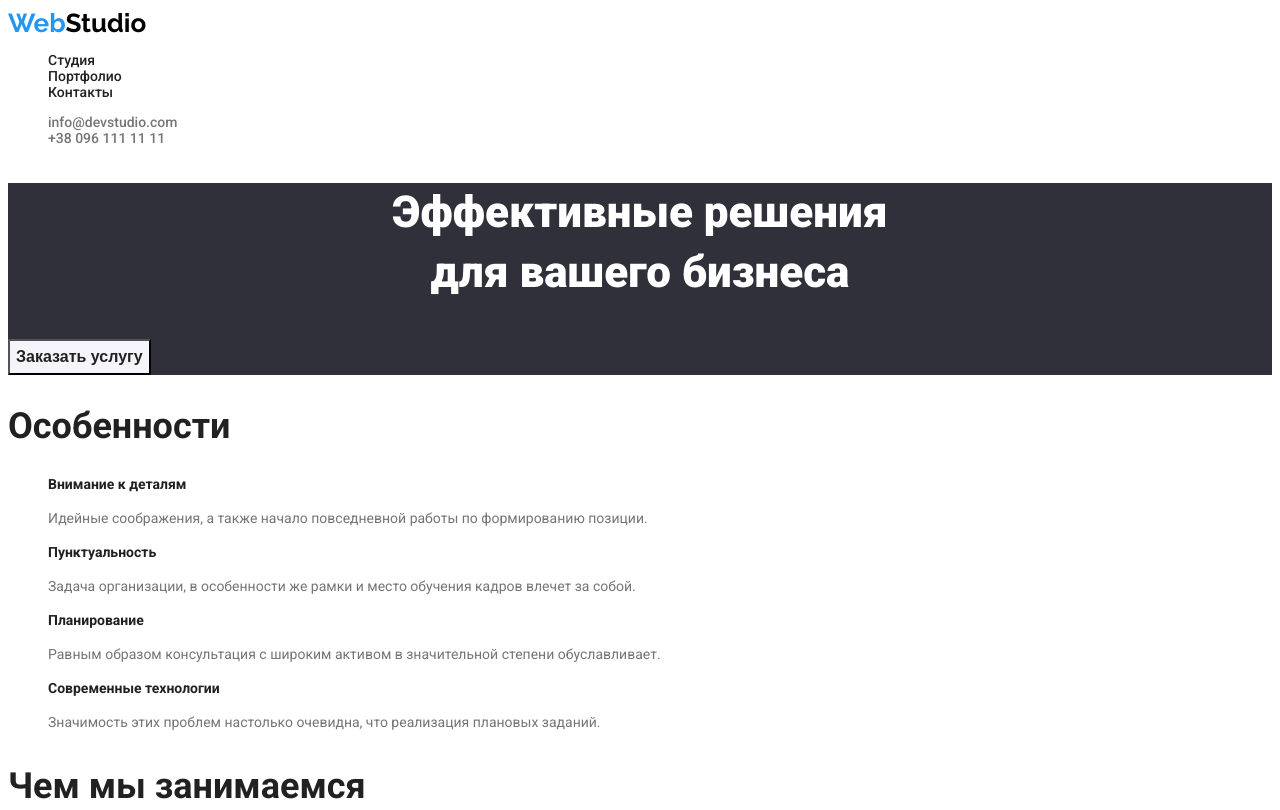
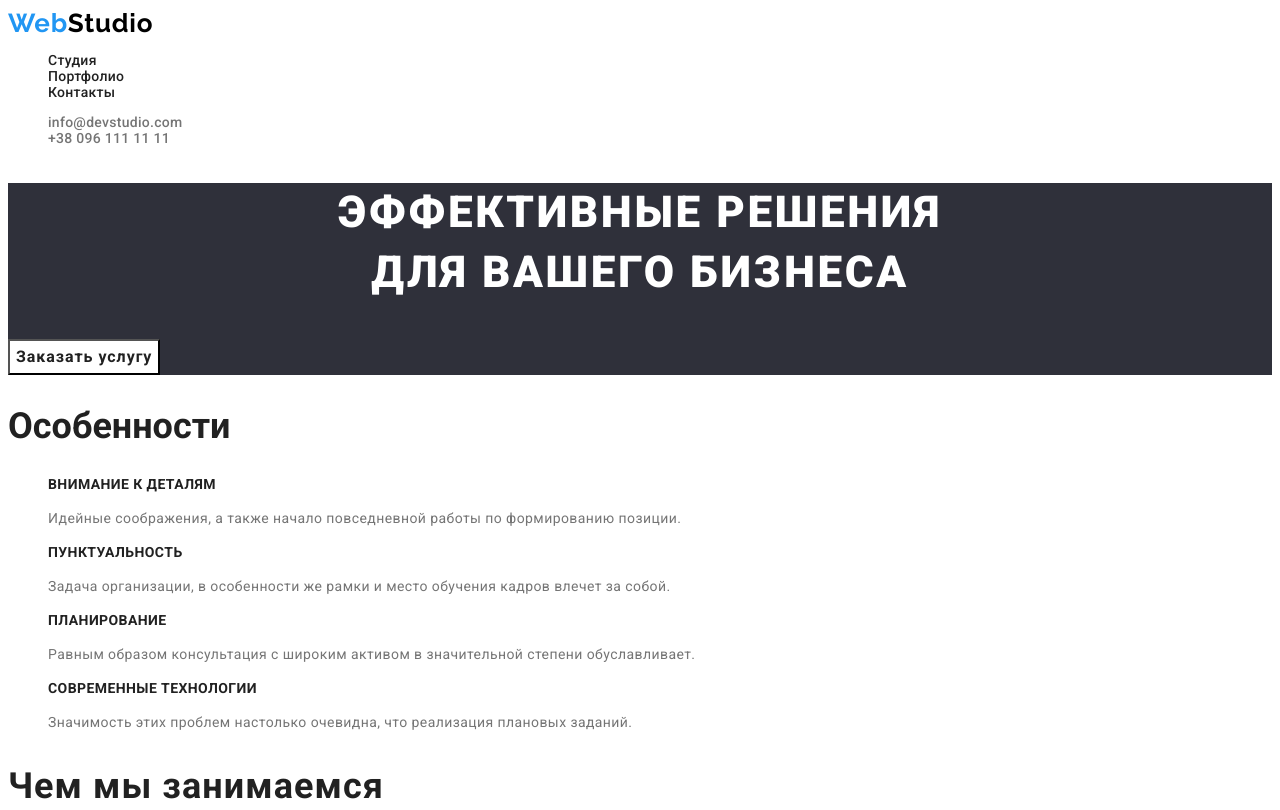
Before and after one commit to SeredaAndrey/goit-markup-hw-02, a plain HTML site: page index.html in a window 1280 px wide. Shown: the top 810 px of the page. Drawn offline with Linux system fonts and the light colour scheme.

Commit message:
corrected according to the mentor`s remarks

```diff
--- a/css/styles.css
+++ b/css/styles.css
@@ -33,12 +33,17 @@ body {
   line-height: 1.88;
   color: var(--text-color-primary);
 }
+button {
+  font: inherit;
+  font-family: "Roboto";
+}
 
 /*Стили шапки*/
 .header-style {
   font-weight: 500;
   font-size: 14px;
   line-height: 1.14;
+  letter-spacing: 0.02em;
   color: var(--text-color-primary);
 }
 .header-style li {
@@ -67,6 +72,7 @@ body {
   font-weight: 700;
   font-size: 26px;
   line-height: 1.19;
+  letter-spacing: 0.03em;
   color: #2196f3;
   text-decoration: none;
 }
@@ -83,17 +89,20 @@ body {
   font-weight: 900;
   font-size: 44px;
   line-height: 1.36;
+  letter-spacing: 0.06em;
+  text-transform: uppercase;
   text-align: center;
   color: var(--text-color-hero);
 }
 .hero-style button {
   cursor: pointer;
 
-  background-color: var(--bgc-seccondary);
+  background-color: var(--bgc-primary);
 
   font-weight: 700;
   font-size: 16px;
   line-height: 1.88;
+  letter-spacing: 0.06em;
   color: var(--text-color-primary);
 }
 
@@ -114,10 +123,13 @@ body {
   font-weight: 700;
   font-size: 14px;
   line-height: 1.14;
+  letter-spacing: 0.03em;
+  text-transform: uppercase;
 }
 .features p {
   font-size: 14px;
   line-height: 1.71;
+  letter-spacing: 0.03em;
   color: var(--text-color-seccondary);
 }
 .features li {
@@ -128,6 +140,7 @@ body {
   font-weight: 700;
   font-size: 36px;
   line-height: 1.17;
+  letter-spacing: 0.03em;
   color: var(--text-color-primary);
 }
 .activities li {
@@ -138,18 +151,21 @@ body {
   font-weight: 700;
   font-size: 36px;
   line-height: 1.17;
+  letter-spacing: 0.03em;
   color: var(--text-color-primary);
 }
 .team h3 {
   font-weight: 500;
   font-size: 16px;
   line-height: 1.19;
+  letter-spacing: 0.03em;
   color: var(--text-color-primary);
 }
 .team p {
   font-weight: 400;
   font-size: 16px;
   line-height: 1.19;
+  letter-spacing: 0.03em;
   color: var(--text-color-seccondary);
 }
 .team li {
@@ -165,12 +181,14 @@ body {
   font-weight: 700;
   font-size: 18px;
   line-height: 2;
+  letter-spacing: 0.06em;
   color: var(--text-color-primary);
 }
 .portfolio-style-list p {
   font-weight: 400;
   font-size: 16px;
   line-height: 1.88;
+  letter-spacing: 0.03em;
   color: var(--text-color-seccondary);
 }
 .portfolio-style-list button {
@@ -181,6 +199,7 @@ body {
   font-weight: 500;
   font-size: 16px;
   line-height: 1.62;
+  letter-spacing: 0.03em;
   color: var(--text-color-primary);
 }
 
@@ -217,6 +236,8 @@ body {
   font-weight: 400;
   font-size: 14px;
   line-height: 1.71;
+  letter-spacing: 0.03em;
+
   color: var(--text-color-footer);
 }
 .footer-style span {
```
Also changed, not shown: portfolio.html (+2 -0 lines).
